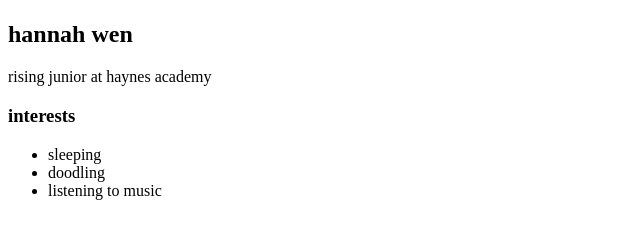
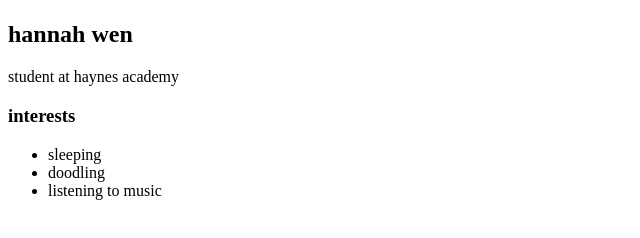
Before and after one commit to hannahwennah/hannahwennah.github.io, a plain HTML site: page index.html in a window 1280 px wide. Shown: the part 234-472 px from the top of the page, 0-640 px from the left. Drawn offline with Linux system fonts and the light colour scheme.

Commit message:
add index.html and css files

```diff
--- a/index.html
+++ b/index.html
@@ -1,12 +1,14 @@
 <!DOCTYPE HTML>
 <html>
     <head>
-        <title>hannah wen</title>
+        <title> hannah wen </title>
+        <link rel = "stylesheet" href = "style.css">
     </head>
     <body>
+        <!-- visible elements here -->
         <div>
             <nav>
-                <h1>hannah wen</h1>
+                <h1> hannah wen </h1>
                 <ul>
                     <li>
                         <a href = "index.html" > home </a>
@@ -24,7 +26,7 @@
                 <!-- content section -->
                 <div>
                     <h2> hannah wen </h2>
-                    <p> rising junior at haynes academy </p>
+                    <p> student at haynes academy </p>
                     <!-- interests section -->
                     <div>
                         <h3> interests </h3>
```
